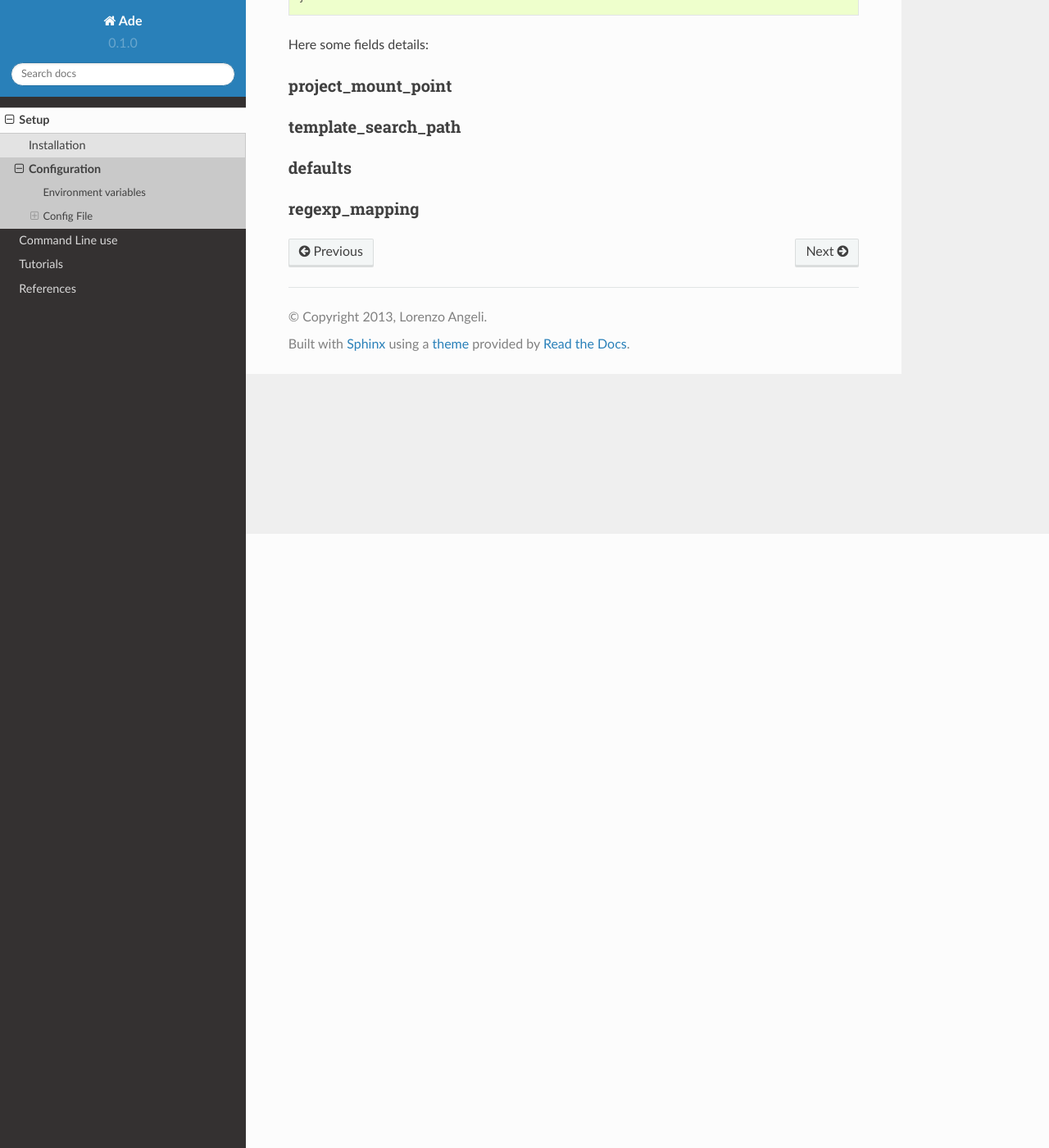
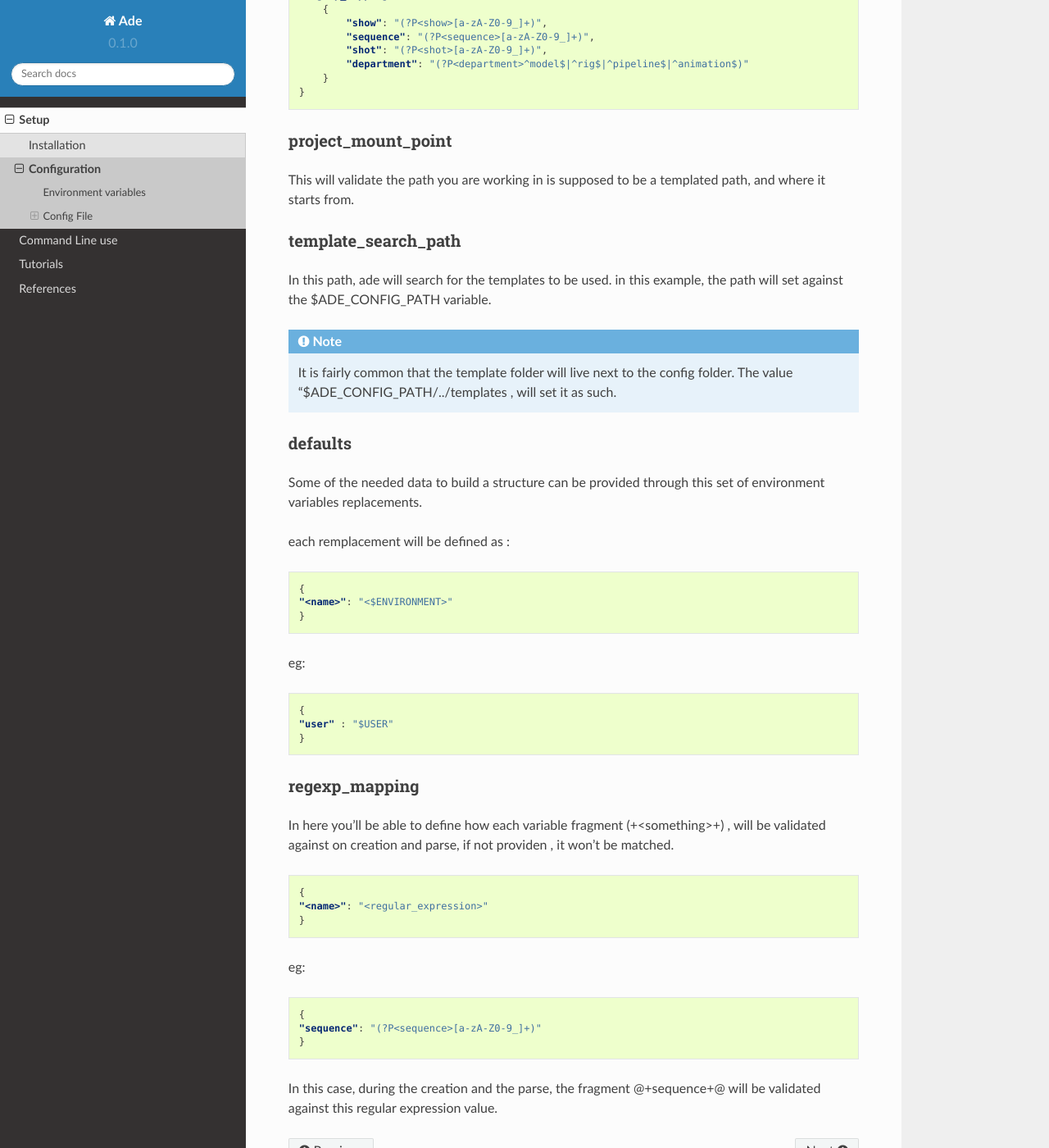
Before and after one commit to EfestoLab/ade, a Sphinx documentation site: the page built from docs/source/setup/configuration.rst, in a window 1280 px wide and 1400 px high, scrolled down 749 px. Shown: the whole window at 82% size. Built offline with Sphinx 7.4.7 and the Read the Docs theme 2.0.0, drawn with Linux system fonts in a browser that asks for light colours; some of the changed text lies outside the part shown.

Commit message:
enhance docs for configuration

```diff
--- a/docs/source/setup/configuration.rst
+++ b/docs/source/setup/configuration.rst
@@ -3,37 +3,84 @@ Configuration
 
 In order to run properly, ade requires some setting and configuration files to be put in place.
 
-An environment variable to the config folder is required in order to discover the available configuration files.
-
 Environment variables
 ---------------------
+
+An environment variable to the config folder is required in order to discover the available configuration files.
 
 .. code-block:: bash
 
     export ADE_CONFIG_PATH=/path/to/../resources/config
 
+To see if the environment is correctly set type:
+
+.. code-block:: bash
+
+    echo $ADE_CONFIG_PATH
+
 
 Config File
 -----------
-Each configuration file, will have to respect this structure:
+The content of this fill will drive the overall behaviour of ade.
 
 .. literalinclude:: default.json
    :language: json
 
 
-Here some fields details:
-
 project_mount_point
 ...................
+This will validate the path you are working in is supposed to be a templated path, and where it starts from.
 
 
 template_search_path
 ....................
+In this path, ade will search for the templates to be used.
+in this example, the path will set against the $ADE_CONFIG_PATH variable.
+
+.. note::
+    It is fairly common that the template folder will live next to the config folder. The value "$ADE_CONFIG_PATH/../templates , will set it as such.
 
 
 defaults
 ........
+Some of the needed data to build a structure can be provided through this set of environment variables replacements.
+
+each remplacement will be defined as :
+
+.. code-block:: json
+
+    {
+    "<name>": "<$ENVIRONMENT>"
+    }
+
+eg:
+
+.. code-block:: json
+
+    {
+    "user" : "$USER"
+    }
 
 
 regexp_mapping
 ..............
+In here you'll be able to define how each variable fragment (+<something>+) ,
+will be validated against on creation and parse, if not providen , it won't be matched.
+
+
+.. code-block:: json
+
+    {
+    "<name>": "<regular_expression>"
+    }
+
+eg:
+
+
+.. code-block:: json
+
+    {
+    "sequence": "(?P<sequence>[a-zA-Z0-9_]+)"
+    }
+
+In this case, during the creation and the parse, the fragment @+sequence+@ will be validated against this regular expression value.
```
